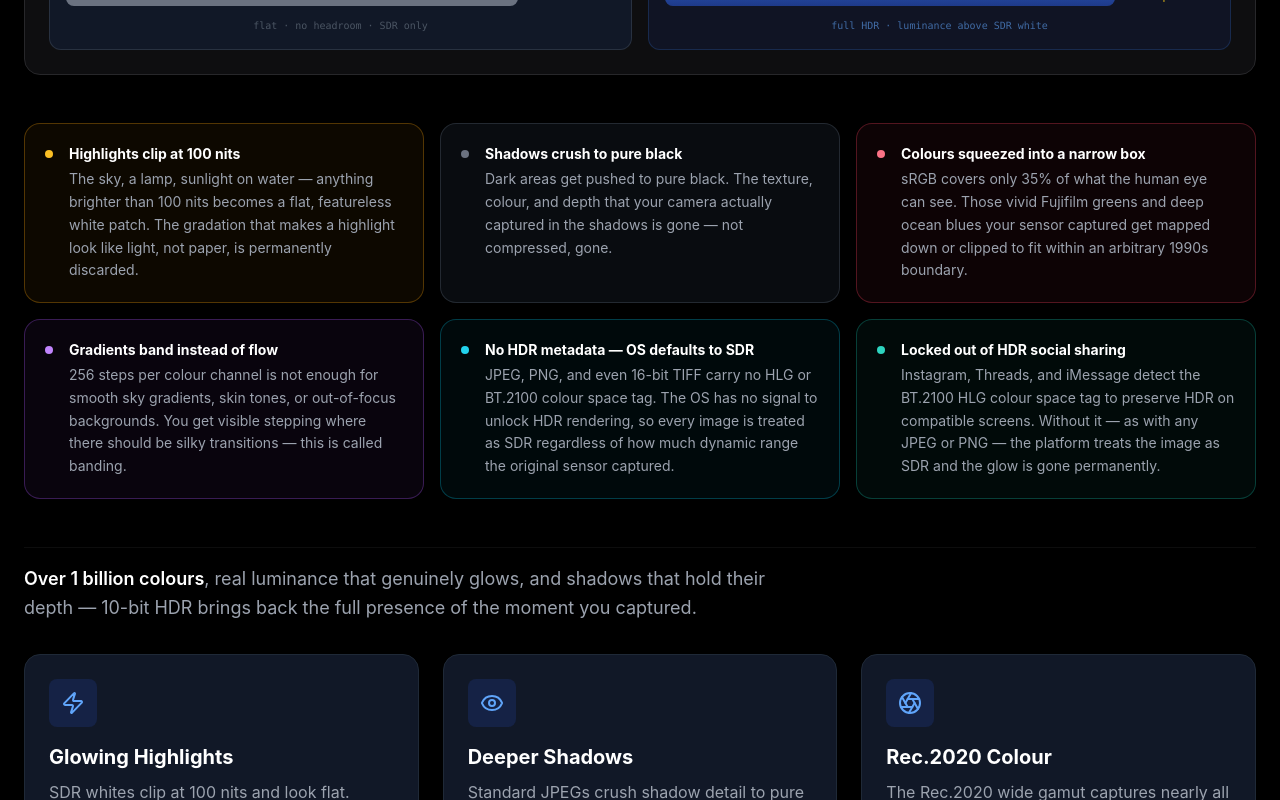
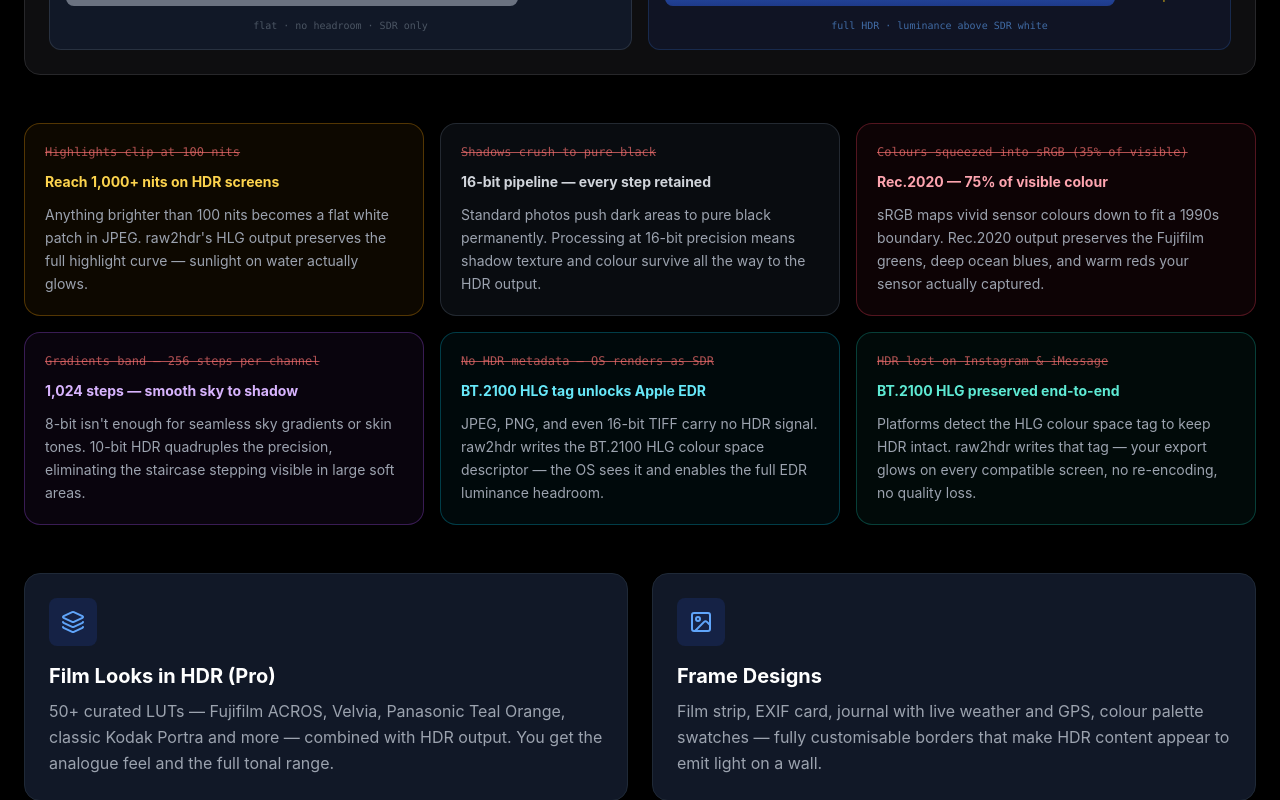
Before and after one commit to chrishuangcf/raw2hdr-hm, a React (Vite) app: page / in a window 1280 px wide. Shown: the part 7160-7960 px from the top of the page. Built offline with nearby package versions, Linux system fonts and the light colour scheme.

Commit message:
update homepage

```diff
--- a/App.tsx
+++ b/App.tsx
@@ -269,82 +269,68 @@
         {/* Full-width OS decision diagram */}
         <SdrConstraintDiagram />
 
-        {/* SDR problem cards — responsive grid */}
+        {/* Combined before→after cards */}
         <div className="grid sm:grid-cols-2 lg:grid-cols-3 gap-4">
           {[
             {
-              label: 'Highlights clip at 100 nits',
-              detail: 'The sky, a lamp, sunlight on water — anything brighter than 100 nits becomes a flat, featureless white patch. The gradation that makes a highlight look like light, not paper, is permanently discarded.',
-              color: 'border-amber-500/30 bg-amber-500/5',
-              dot: 'bg-amber-400',
+              problem: 'Highlights clip at 100 nits',
+              fix: 'Reach 1,000+ nits on HDR screens',
+              detail: 'Anything brighter than 100 nits becomes a flat white patch in JPEG. raw2hdr\'s HLG output preserves the full highlight curve — sunlight on water actually glows.',
+              border: 'border-amber-500/30',
+              bg: 'bg-amber-500/5',
+              fixColor: 'text-amber-300',
             },
             {
-              label: 'Shadows crush to pure black',
-              detail: 'Dark areas get pushed to pure black. The texture, colour, and depth that your camera actually captured in the shadows is gone — not compressed, gone.',
-              color: 'border-gray-600/40 bg-gray-800/30',
-              dot: 'bg-gray-500',
+              problem: 'Shadows crush to pure black',
+              fix: '16-bit pipeline — every step retained',
+              detail: 'Standard photos push dark areas to pure black permanently. Processing at 16-bit precision means shadow texture and colour survive all the way to the HDR output.',
+              border: 'border-gray-600/40',
+              bg: 'bg-gray-800/30',
+              fixColor: 'text-gray-300',
             },
             {
-              label: 'Colours squeezed into a narrow box',
-              detail: 'sRGB covers only 35% of what the human eye can see. Those vivid Fujifilm greens and deep ocean blues your sensor captured get mapped down or clipped to fit within an arbitrary 1990s boundary.',
-              color: 'border-rose-500/30 bg-rose-500/5',
-              dot: 'bg-rose-400',
+              problem: 'Colours squeezed into sRGB (35% of visible)',
+              fix: 'Rec.2020 — 75% of visible colour',
+              detail: 'sRGB maps vivid sensor colours down to fit a 1990s boundary. Rec.2020 output preserves the Fujifilm greens, deep ocean blues, and warm reds your sensor actually captured.',
+              border: 'border-rose-500/30',
+              bg: 'bg-rose-500/5',
+              fixColor: 'text-rose-300',
             },
             {
-              label: 'Gradients band instead of flow',
-              detail: '256 steps per colour channel is not enough for smooth sky gradients, skin tones, or out-of-focus backgrounds. You get visible stepping where there should be silky transitions — this is called banding.',
-              color: 'border-purple-500/30 bg-purple-500/5',
-              dot: 'bg-purple-400',
+              problem: 'Gradients band — 256 steps per channel',
+              fix: '1,024 steps — smooth sky to shadow',
+              detail: '8-bit isn\'t enough for seamless sky gradients or skin tones. 10-bit HDR quadruples the precision, eliminating the staircase stepping visible in large soft areas.',
+              border: 'border-purple-500/30',
+              bg: 'bg-purple-500/5',
+              fixColor: 'text-purple-300',
             },
             {
-              label: 'No HDR metadata — OS defaults to SDR',
-              detail: 'JPEG, PNG, and even 16-bit TIFF carry no HLG or BT.2100 colour space tag. The OS has no signal to unlock HDR rendering, so every image is treated as SDR regardless of how much dynamic range the original sensor captured.',
-              color: 'border-cyan-500/30 bg-cyan-500/5',
-              dot: 'bg-cyan-400',
+              problem: 'No HDR metadata — OS renders as SDR',
+              fix: 'BT.2100 HLG tag unlocks Apple EDR',
+              detail: 'JPEG, PNG, and even 16-bit TIFF carry no HDR signal. raw2hdr writes the BT.2100 HLG colour space descriptor — the OS sees it and enables the full EDR luminance headroom.',
+              border: 'border-cyan-500/30',
+              bg: 'bg-cyan-500/5',
+              fixColor: 'text-cyan-300',
             },
             {
-              label: 'Locked out of HDR social sharing',
-              detail: 'Instagram, Threads, and iMessage detect the BT.2100 HLG colour space tag to preserve HDR on compatible screens. Without it — as with any JPEG or PNG — the platform treats the image as SDR and the glow is gone permanently.',
-              color: 'border-teal-500/30 bg-teal-500/5',
-              dot: 'bg-teal-400',
+              problem: 'HDR lost on Instagram & iMessage',
+              fix: 'BT.2100 HLG preserved end-to-end',
+              detail: 'Platforms detect the HLG colour space tag to keep HDR intact. raw2hdr writes that tag — your export glows on every compatible screen, no re-encoding, no quality loss.',
+              border: 'border-teal-500/30',
+              bg: 'bg-teal-500/5',
+              fixColor: 'text-teal-300',
             },
           ].map((item, i) => (
-            <div key={i} className={`flex items-start gap-4 p-5 rounded-2xl border ${item.color}`}>
-              <div className={`w-2 h-2 rounded-full mt-1.5 flex-shrink-0 ${item.dot}`} />
-              <div>
-                <div className="text-sm font-bold text-white mb-1">{item.label}</div>
+            <div key={i} className={`p-5 rounded-2xl border ${item.border} ${item.bg} space-y-3`}>
+              <div className="text-xs text-red-400/70 font-mono line-through">{item.problem}</div>
+              <div className={`text-sm font-bold ${item.fixColor}`}>{item.fix}</div>
               <div className="text-sm text-gray-400 leading-relaxed">{item.detail}</div>
-              </div>
             </div>
           ))}
         </div>
 
-        {/* HDR benefit cards */}
-        <div className="pt-4 border-t border-white/5 space-y-8">
-          <p className="text-gray-400 text-lg leading-relaxed max-w-3xl">
-            <span className="text-white font-semibold">Over 1 billion colours</span>, real luminance that genuinely glows, and shadows that hold their depth — 10-bit HDR brings back the full presence of the moment you captured.
-          </p>
-          <div className="grid grid-cols-1 md:grid-cols-2 lg:grid-cols-3 gap-6">
-            <FeatureCard
-              title="Glowing Highlights"
-              description="SDR whites clip at 100 nits and look flat. raw2hdr's HLG output lets highlights reach 1,000+ nits — they appear to emit light on modern iPhone OLED screens."
-              icon={<Zap className="w-6 h-6" />}
-            />
-            <FeatureCard
-              title="Deeper Shadows"
-              description="Standard JPEGs crush shadow detail to pure black. A 16-bit RAW pipeline retains every step, so your darkest areas still hold texture and colour."
-              icon={<Eye className="w-6 h-6" />}
-            />
-            <FeatureCard
-              title="Rec.2020 Colour"
-              description="The Rec.2020 wide gamut captures nearly all visible colour. Your Fujifilm Velvia reds and deep ocean blues — that sRGB simply cannot represent — are now preserved."
-              icon={<Aperture className="w-6 h-6" />}
-            />
-            <FeatureCard
-              title="Instagram & Threads HDR"
-              description="Instagram, Threads, and iMessage support BT.2100 HLG natively. Share your raw2hdr export and the HDR glow is preserved — no re-encoding, no quality loss."
-              icon={<Share2 className="w-6 h-6" />}
-            />
+        {/* App-specific features (no SDR counterpart) */}
+        <div className="grid sm:grid-cols-2 gap-6">
           <FeatureCard
             title="Film Looks in HDR (Pro)"
             description="50+ curated LUTs — Fujifilm ACROS, Velvia, Panasonic Teal Orange, classic Kodak Portra and more — combined with HDR output. You get the analogue feel and the full tonal range."
@@ -355,7 +341,6 @@
             description="Film strip, EXIF card, journal with live weather and GPS, colour palette swatches — fully customisable borders that make HDR content appear to emit light on a wall."
             icon={<ImageIcon className="w-6 h-6" />}
           />
-          </div>
         </div>
 
       </section>
```
Also changed, not shown: 3 other files (tests, documents, lock files or other folders). Lines whose indentation alone changed are shown as unchanged.
